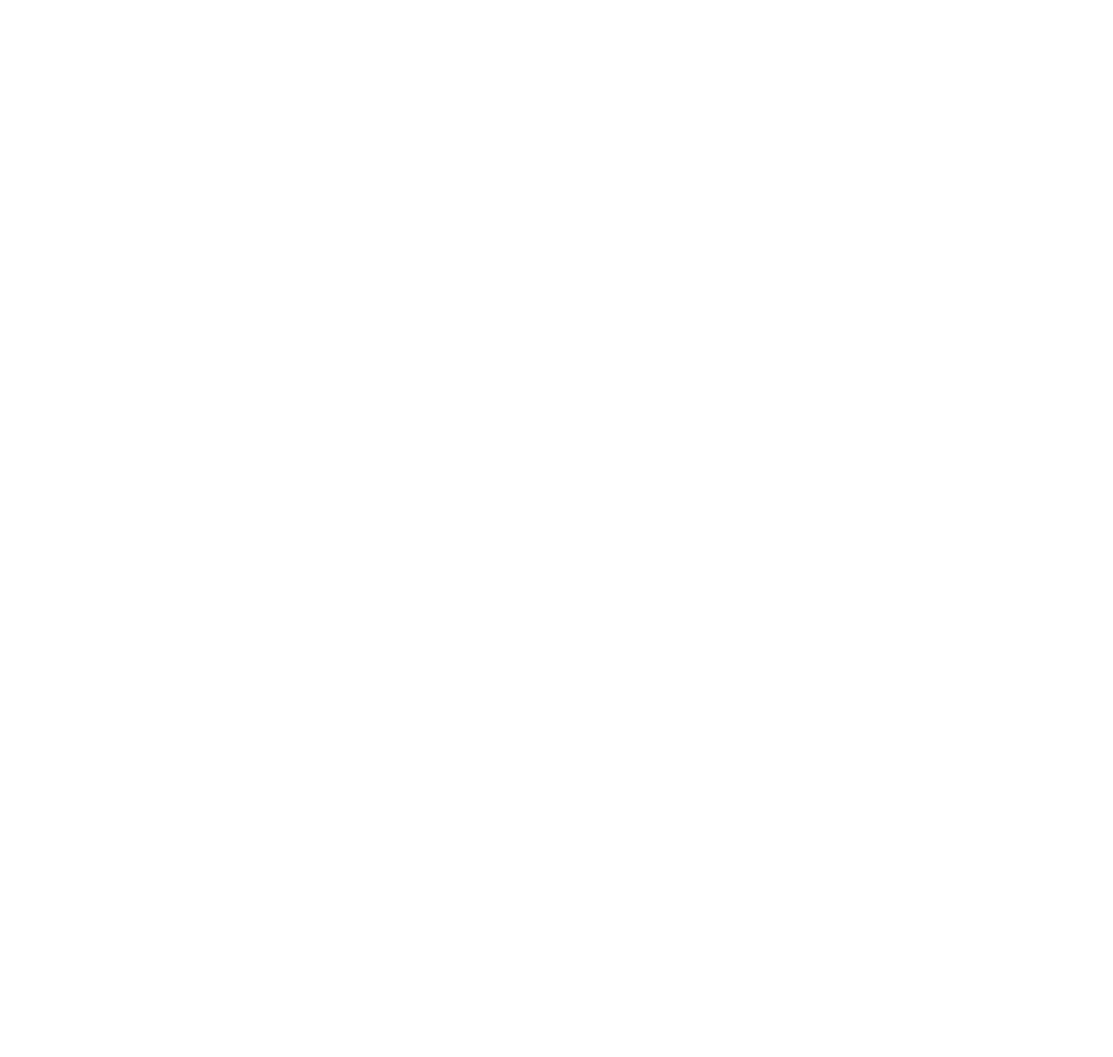
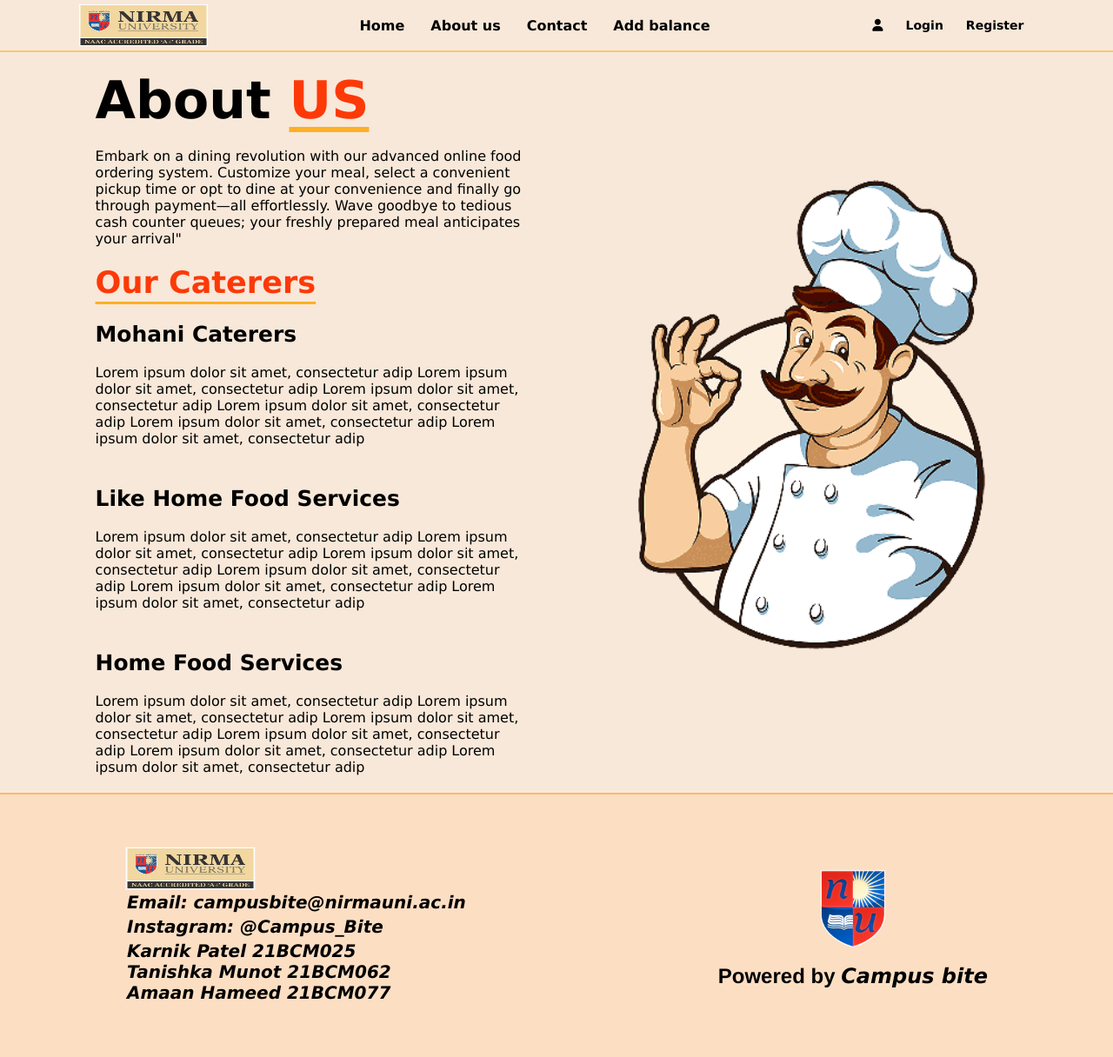
Before and after one commit to kittu84/Campus-Bite, a plain HTML site: page about.html in a window 1280 px wide. Shown: the whole page at 87% size. Before the commit the page ends 800 px from the top, so only its background shows below. Drawn offline with Linux system fonts and the light colour scheme.

Commit message:
about us

```diff
--- /dev/null
+++ b/about.css
@@ -0,0 +1,147 @@
+*{
+    margin:0;
+    padding:0;
+    box-sizing:border-box;
+    list-style:none;
+    text-decoration: none;
+    color: black;
+    font-family: Verdana, Geneva , Tahoma, sans-serif;
+}
+
+.logo img{
+    width:150px;
+    height:50px;
+    border: 0.5px solid rgb(248,232,217)
+}
+
+.bar{
+    display: none;
+}
+
+.header{
+    display: flex;
+    justify-content: space-between;
+    align-items: center;
+    height: 60px;
+    padding:0 7vw;
+    background-color:rgb(248,232,217);
+    border-bottom: 2px solid rgb(252,196,124);
+    box-shadow: 0 2px 20px rgb(253,124,124);
+}
+.header ul{
+    display: flex;
+    align-items: center;
+}
+
+.header ul li:hover{
+    color: rgb(253,57,8);
+
+}
+
+.nav ul li{
+    padding:0 15px;
+    font-size:14 px;
+    font-weight: bold;
+}
+
+.account{
+    flex:0.1;
+}
+
+.account ul{
+    display:flex;
+    justify-content:end;
+}
+
+.account ul li{
+    padding:0 13px;
+    font-size:14px;
+    font-weight: bold;
+}
+
+.bar i:hover{
+    color:rgb(253,57,8);
+}
+
+.main_slide{
+    display:flex;
+    align-items:center;
+    flex-wrap: wrap-reverse;
+    background-color:rgb(248,232,217);
+    padding: 0 7vw;
+}
+
+.main_slide div:nth-child(2){
+    flex: 1;
+    display: flex;
+    justify-content:center;
+    padding-top:0px;
+    height:700px;
+    padding-right:-60px;
+}
+
+.main_slide div:nth-child(1){
+    padding-top: 20px;
+    padding-left:20px;
+    flex:1;
+    font-size: 30px;
+}
+
+.main_slide div:nth-child(1) p{
+    font-size:16px;
+    padding:20px 0;
+}
+
+.main_slide div:nth-child(1) span{
+    color:rgb(253,57,8);
+    text-decoration: underline;
+    text-underline-offset:10px;
+    text-decoration-color:rgb(253,176,34);
+}
+
+
+.caterers h5{
+    padding-top: 25px;
+}
+
+.caterers h3{
+    color:rgb(253,57,8);
+    text-decoration: underline;
+    text-underline-offset:10px;
+    text-decoration-color:rgb(253,176,34);
+}
+.footer{
+    padding:60px 0;
+    border-top:2px solid rgb(252,184,107);
+    background-color:rgb(252,222,195);
+    display:flex;
+    flex-wrap: wrap;
+    align-items:center;
+    justify-content: space-around;
+}
+
+.footer-1 .logo img{
+    width: 150px;
+}
+
+.footer-1 p{
+    cursor:pointer;
+    font-size:20px;
+    padding:2px;
+    color:black;
+    font-weight:bold;
+}
+
+.footer-2{
+    text-align: center;
+    cursor:pointer;
+}
+
+.footer-2 img{
+    width: 100px;
+    margin-bottom:15px;
+}
+
+.footer-2 h2{
+    font-family:'Franklin Gothic Medium', 'Arial Narrow', Arial, sans-serif;
+}
--- a/about.html
+++ b/about.html
@@ -1,5 +1,101 @@
 <html>
     <head>
         <title>About us</title>
+        <link rel="stylesheet" href="about.css">
+        <link rel="shortcut icon" href="./images/title_logo.png" type="image/x-icon">
+        <link rel="stylesheet" href="https://cdnjs.cloudflare.com/ajax/libs/font-awesome/6.1.1/css/all.min.css" integrity="sha512-KfkfwYDsLkIlwQp6LFnl8zNdLGxu9YAA1QvwINks4PhcElQSvqcyVLLD9aMhXd13uQjoXtEKNosOWaZqXgel0g==" crossorigin="anonymous" referrerpolicy="no-referrer" />
     </head>
+
+    <header>
+        <div class="header">
+        <div class="logo">
+            <img src="./images/NU_09.jpg" alt="NU LOGOG">
+        </div>
+        <div class="bar">
+            <i class="fa-solid fa-bars">  </i>
+            <i class="fa-solid fa-xmark" id="hdcross"> </i>
+        </div>
+        <div class="nav">
+            <ul>
+                <a href="index.html" target_blank="_self">
+                    <li> Home </li>
+                    </a>
+                <a href="#">
+                    <li> About us </li>
+                    </a>
+                <a href="#">
+                    <li> Contact </li>
+                    </a>
+                <a href="#">
+                     <li> Add balance </li>
+                     </a>
+            </ul>
+        </div>
+        <div class="account">
+            <ul>
+                <a href="#">
+                    <li> <i class="fa-solid fa-user" id="userlap"></i>
+                    </li>
+                    </a>
+                <a href="#">
+                    <li> Login </li>
+                    </a>
+                <a href="#">
+                    <li> Register </li>
+                    </a>
+
+            </ul>
+        </div>
+
+        </div>
+    </header>
+
+
+    <div class="main_slide">
+        <div>
+        <h1> About <span> US </span> </h1>
+
+        <p> Embark on a dining revolution with our advanced online food ordering system. Customize your meal, select a convenient pickup time or opt to dine at your convenience and finally go through payment—all effortlessly. Wave goodbye to tedious cash counter queues; your freshly prepared meal anticipates your arrival"</p>
+            <div class="caterers">
+                <h3> Our Caterers </h3>
+                <h5> Mohani Caterers </h5>
+                <p class="desc"> Lorem ipsum dolor sit amet, consectetur adip Lorem ipsum dolor sit amet, consectetur adip Lorem ipsum dolor sit amet, consectetur adip Lorem ipsum dolor sit amet, consectetur adip Lorem ipsum dolor sit amet, consectetur adip Lorem ipsum dolor sit amet, consectetur adip </p>
+
+                <h5> Like Home Food Services </h5>
+                <p class="desc"> Lorem ipsum dolor sit amet, consectetur adip Lorem ipsum dolor sit amet, consectetur adip Lorem ipsum dolor sit amet, consectetur adip Lorem ipsum dolor sit amet, consectetur adip Lorem ipsum dolor sit amet, consectetur adip Lorem ipsum dolor sit amet, consectetur adip </p>
+
+                <h5> Home Food Services </h5>
+                <p class="desc"> Lorem ipsum dolor sit amet, consectetur adip Lorem ipsum dolor sit amet, consectetur adip Lorem ipsum dolor sit amet, consectetur adip Lorem ipsum dolor sit amet, consectetur adip Lorem ipsum dolor sit amet, consectetur adip Lorem ipsum dolor sit amet, consectetur adip </p>
+
+            </div>
+        </div>
+
+        <div>
+
+            <img src="./images/chef2.png" alt="">
+        </div>
+
+
+    </div>
+
+    <div class="footer">
+        <div class="footer-1">
+            <div class="logo">
+                <img src="./images/NU_09.jpg" alt="">
+            </div>
+            <div>
+                <address>
+                    <p> Email: campusbite@nirmauni.ac.in </p>
+                    <p> Instagram: @Campus_Bite </p>
+                    <p> Karnik Patel 21BCM025 <br> Tanishka Munot 21BCM062 <br> Amaan Hameed 21BCM077 </p>
+                    </address>
+            </div>
+        </div>
+
+        <div class="footer-2">
+            <img src="./images/title_logo.png" alt="">
+            <h2> Powered by <em> Campus bite </em></h2>
+        </div>
+
+    </div>
 </html>
--- a/style.css
+++ b/style.css
@@ -74,7 +74,6 @@
     display:flex;
     align-items:center;
     flex-wrap: wrap-reverse;
-
 }
 
 .main_slide div:nth-child(2){
@@ -94,7 +93,6 @@
 .main_slide div:nth-child(1) p{
     font-size:16px;
     padding:20px 0;
-
 }
 
 .main_slide div:nth-child(1) span{
@@ -102,7 +100,6 @@
     text-decoration: underline;
     text-underline-offset:10px;
     text-decoration-color:rgb(253,176,34);
-
 }
 
 .red_btn{
```
Also changed, not shown: index.html (+2 -2 lines), Images/chef.jpg (added), Images/chef2.png (added).
